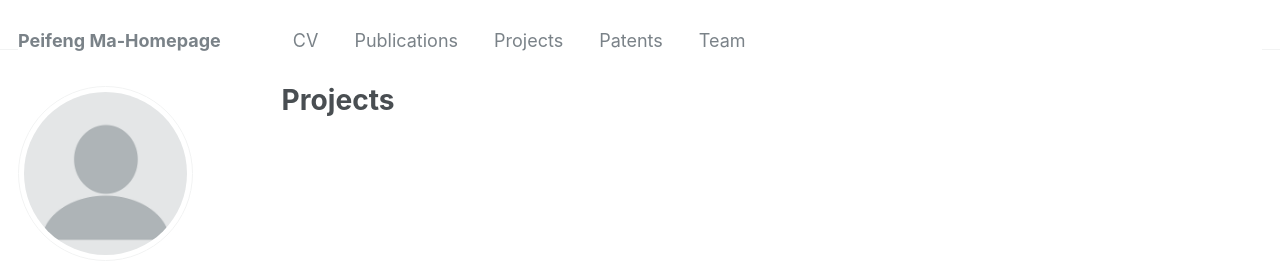
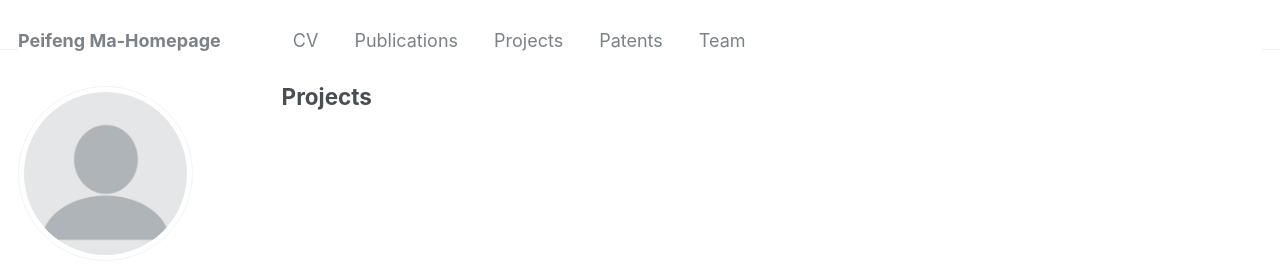
Before and after one commit to pfMA03/peifengMa, a Jekyll site: the page built from _pages/year-archive.html, in a window 1280 px wide. Shown: the top 272 px of the page. Built offline with Jekyll 4.4.1, drawn with Linux system fonts in a browser that asks for light colours; some web fonts are replaced.

Commit message:
Update archive.html

```diff
--- a/_layouts/archive.html
+++ b/_layouts/archive.html
@@ -17,7 +17,7 @@ layout: default
 
   <div class="archive">
     {% unless page.header.overlay_color or page.header.overlay_image %}
-      <h1 class="page__title">{{ page.title }}</h1>
+      <h2 class="page__title">{{ page.title }}</h2>
     {% endunless %}
     {{ content }}
   </div>
```
